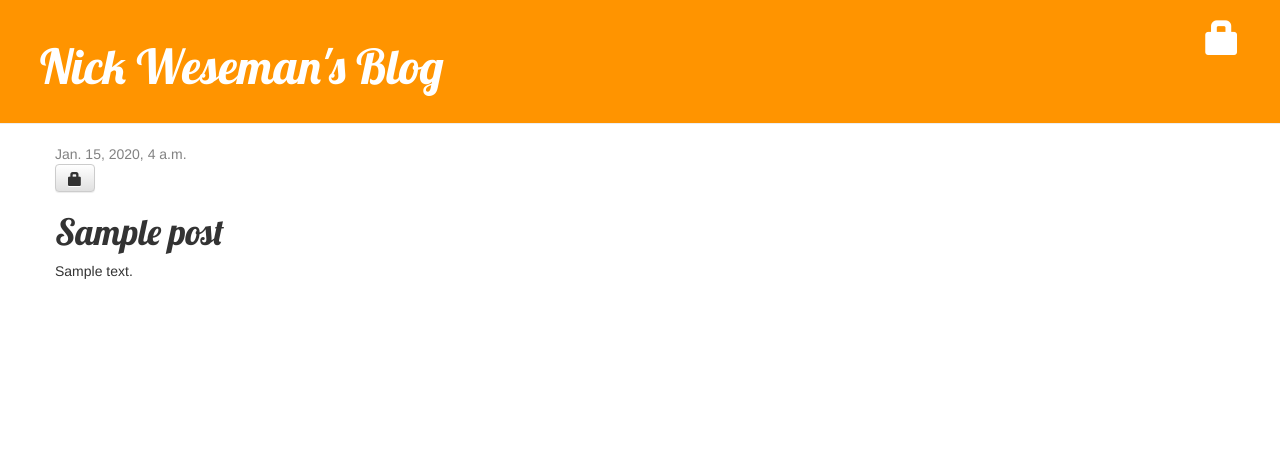
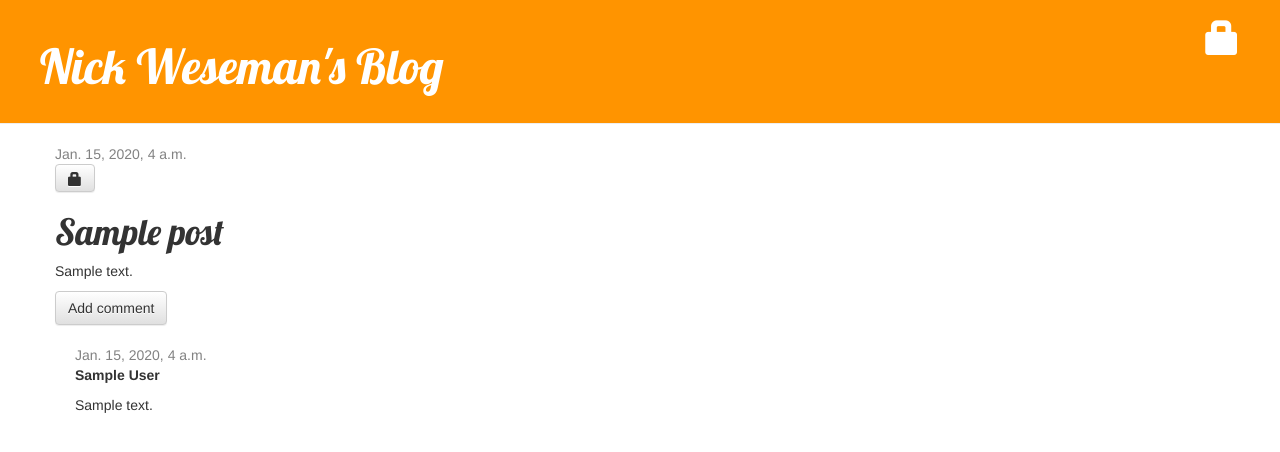
Before and after one commit to nickweseman/my-first-blog, a Django app: page /post/1/ in a window 1280 px wide. Shown: the top 452 px of the page. Run offline with Django 3.2, Linux system fonts and the light colour scheme; tables that the repository leaves empty hold one stand-in row (values such as "Sample post"); some libraries are stand-ins or nearby versions.

Commit message:
added commenting

```diff
--- a/blog/admin.py
+++ b/blog/admin.py
@@ -1,4 +1,6 @@
 from django.contrib import admin
 from blog.models import Post
+from blog.models import Comment
 
 admin.site.register(Post)
+admin.site.register(Comment)
--- a/blog/models.py
+++ b/blog/models.py
@@ -14,5 +14,22 @@ class Post(models.Model):
         self.published_date = timezone.now()
         self.save()
 
+    def approved_comments(self):
+        return self.comments.filter(approved_comment=True)
+
     def __str__(self):
         return self.title
+
+class Comment(models.Model):
+    post = models.ForeignKey('blog.Post', related_name='comments')
+    author = models.CharField(max_length=200)
+    text = models.TextField()
+    created_date = models.DateTimeField(default=timezone.now)
+    approved_comment = models.BooleanField(default=False)
+
+    def approve(self):
+        self.approved_comment = True
+        self.save()
+
+    def __str__(self):
+        return self.text
--- a/blog/static/css/blog.css
+++ b/blog/static/css/blog.css
@@ -44,3 +44,7 @@ h1, h2, h3, h4 {
 .post h1 a, .post h1 a:visited {
     color: #000000;
 }
+
+.comment {
+    margin: 20px 0px 20px 20px;
+}
--- a/blog/templates/blog/post_detail.html
+++ b/blog/templates/blog/post_detail.html
@@ -17,5 +17,23 @@
         {% endif %}
         <h1>{{ post.title }}</h1>
         <p>{{ post.text|linebreaksbr }}</p>
+        <a class="btn btn-default" href="{% url 'add_comment_to_post' pk=post.pk %}">Add comment</a>
+        {% for comment in post.comments.all %}
+            {% if user.is_authenticated or comment.approved_comment %}
+                <div class="comment">
+                    <div class="date">
+                        {{ comment.created_date }}
+                        {% if not comment.approved_comment %}
+                            <a class="btn btn-default" href="{% url 'comment_remove' pk=comment.pk %}"><span class="glyphicon glyphicon-remove"></span></a>
+                            <a class="btn btn-default" href="{% url 'comment_approve' pk=comment.pk %}"><span class="glyphicon glyphicon-ok"></span></a>
+                        {% endif %}
+                    </div>
+                    <strong>{{ comment.author }}</strong>
+                    <p>{{ comment.text|linebreaks }}</p>
+                </div>
+            {% endif %}
+            {% empty %}
+                <p>No comments here yet :(</p>
+        {% endfor %}
     </div>
 {% endblock %}
--- a/blog/templates/blog/post_list.html
+++ b/blog/templates/blog/post_list.html
@@ -7,6 +7,7 @@
             </div>
             <h1><a href="{% url 'post_detail' pk=post.pk %}">{{ post.title }}</a></h1>
             <p>{{ post.text|linebreaksbr }}</p>
+            <a href="{% url 'post_detail' pk=post.pk %}">Comments: {{ post.approved_comments.count }}</a>
         </div>
     {% endfor %}
 {% endblock %}
--- a/blog/urls.py
+++ b/blog/urls.py
@@ -5,8 +5,15 @@ urlpatterns = [
     url(r'^$', views.post_list, name='post_list'),
     url(r'^post/(?P<pk>\d+)/$', views.post_detail, name='post_detail'),
     url(r'^post/(?P<pk>\d+)/edit/$', views.post_edit, name='post_edit'),
-    url(r'^post/(?P<pk>\d+)/publish/$', views.post_publish, name='post_publish'),
+    url(r'^post/(?P<pk>\d+)/publish/$', views.post_publish,
+        name='post_publish'),
     url(r'^post/(?P<pk>\d+)/remove/$', views.post_remove, name='post_remove'),
+    url(r'^post/(?P<pk>\d+)/comment/$', views.add_comment_to_post,
+        name='add_comment_to_post'),
+    url(r'^comment/(?P<pk>\w+)/remove/$',
+        views.comment_remove, name='comment_remove'),
+    url(r'^comment/(?P<pk>\w+)/approve/$',
+        views.comment_approve, name='comment_approve'),
     url(r'^post/new/$', views.post_new, name='post_new'),
     url(r'^drafts/$', views.post_draft_list, name='post_draft_list'),
 ]
--- a/blog/views.py
+++ b/blog/views.py
@@ -1,10 +1,12 @@
+from django.contrib.auth.decorators import login_required
 from django.shortcuts import get_object_or_404
 from django.shortcuts import redirect
 from django.shortcuts import render
 from django.utils import timezone
-from django.contrib.auth.decorators import login_required
 
+from blog.forms import CommentForm
 from blog.forms import PostForm
+from blog.models import Comment
 from blog.models import Post
 
 
@@ -69,3 +71,35 @@ def post_publish(request, pk):
 def post_remove(request, pk):
     Post.objects.filter(pk=pk).delete()
     return redirect('post_list')
+
+
+def add_comment_to_post(request, pk):
+    post = get_object_or_404(Post, pk=pk)
+
+    if request.method == "POST":
+        form = CommentForm(request.POST)
+
+        if form.is_valid():
+            comment = form.save(commit=False)
+            comment.post = post
+            comment.save()
+            return redirect('post_detail', pk=post.pk)
+    else:
+        form = CommentForm()
+
+    return render(request, 'blog/add_comment_to_post.html', {'form': form})
+
+
+@login_required()
+def comment_remove(request, pk):
+    comment = Comment.objects.get(pk=pk)
+    post = comment.post
+    comment.delete()
+    return redirect('post_detail', pk=post.pk)
+
+
+@login_required()
+def comment_approve(request, pk):
+    comment = Comment.objects.get(pk=pk)
+    comment.approve()
+    return redirect('post_detail', pk=comment.post.pk)
```
Also changed, not shown: blog/forms.py (+7 -0 lines), blog/templates/blog/add_comment_to_post.html (added, +10 -0 lines), blog/migrations/0004_comment.py (added).
